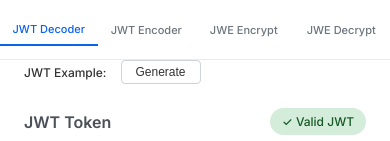
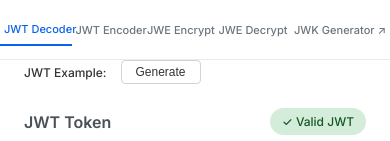
Before and after one commit to authgear/authgear-widget-jwt-debugger, a React (Vite) app: page / in a window 390 px wide. Shown: the top 141 px of the page. Built offline with nearby package versions, Linux system fonts and the light colour scheme.

Commit message:
add external link to jwk generator

```diff
--- a/src/components/TabNavigation.tsx
+++ b/src/components/TabNavigation.tsx
@@ -30,6 +30,11 @@ const TabNavigation: React.FC<TabNavigationProps> = ({
 
     setIsInIframe(checkIfInIframe());
   }, []);
+
+  const handleExternalLink = (url: string) => {
+    window.open(url, '_blank', 'noopener,noreferrer');
+  };
+
   return (
     <div className="header-section">
       <div className="tabs">
@@ -57,6 +62,13 @@ const TabNavigation: React.FC<TabNavigationProps> = ({
         >
           JWE Decrypt
         </button>
+        <button
+          className="tab external-link-tab"
+          onClick={() => handleExternalLink('https://www.authgear.com/tools/jwk-generator')}
+          title="Open JWK Generator in new tab"
+        >
+          JWK Generator ↗
+        </button>
       </div>
       {!isInIframe && (
         <div className="authgear-logo-section">
--- a/src/index.css
+++ b/src/index.css
@@ -114,6 +114,18 @@ body {
 
 .tab.active:hover {
   background-color: white;
+}
+
+.external-link-tab {
+  color: #6c757d;
+  margin-left: 8px;
+  flex: 0 0 auto;
+  min-width: 140px;
+}
+
+.external-link-tab:hover {
+  background-color: #e9ecef;
+  color: #495057;
 }
 
 .tab-content {
@@ -852,6 +864,13 @@ body {
     background-color: transparent;
   }
 
+  .external-link-tab {
+    font-size: 11px;
+    padding: 8px 4px;
+    min-width: 100px;
+    margin-left: 4px;
+  }
+
   .tab-content {
     padding-top: 60px;
   }
```
